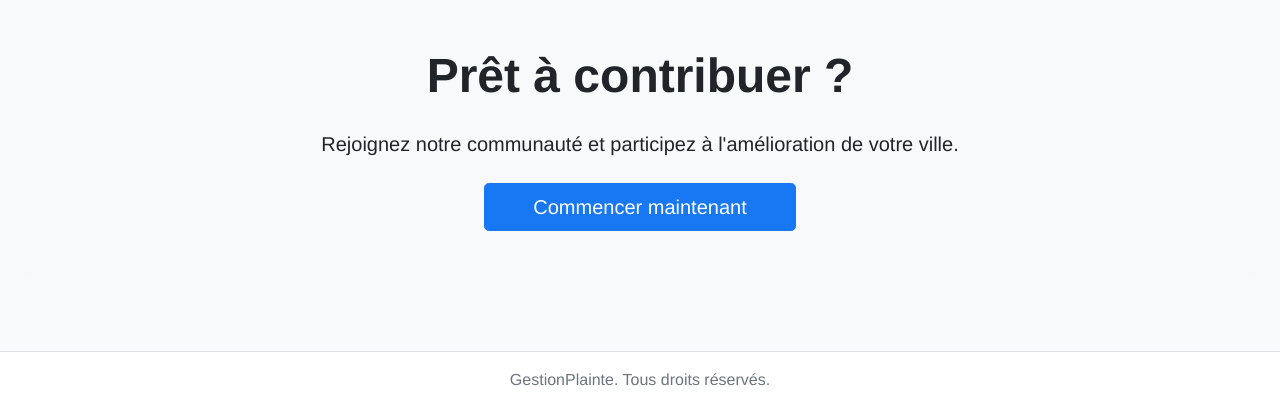
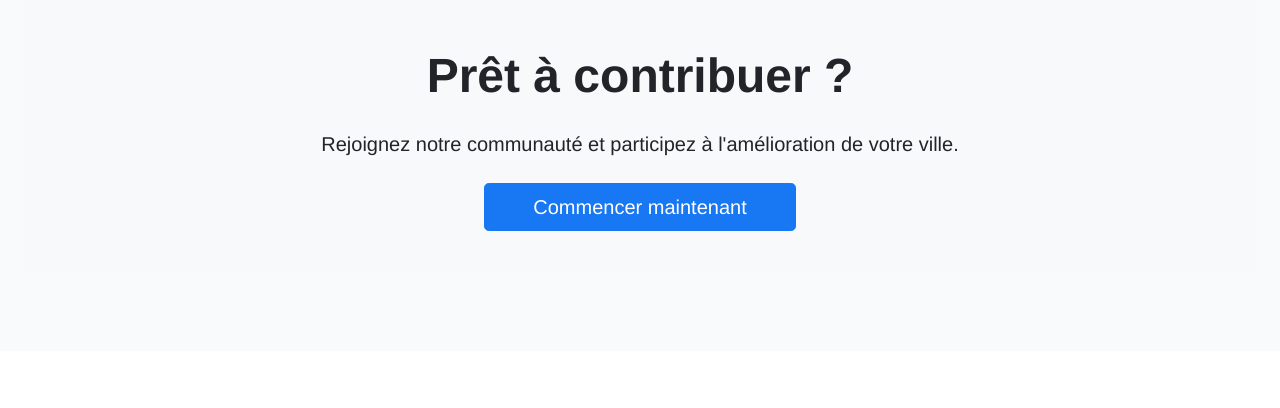
Before and after one commit to issabathily/GestionPlainteDjango, a Django app: page / in a window 1280 px wide. Shown: the part 1531-1939 px from the top of the page. After the commit the page ends 1762 px from the top, so only its background shows below. Run offline with Django 5.2, Linux system fonts and the light colour scheme.

Commit message:
Update pricipal.html

```diff
--- a/plaintes/templates/plaintes/pricipal.html
+++ b/plaintes/templates/plaintes/pricipal.html
@@ -130,12 +130,7 @@
         {% block content %}{% endblock %}
     </main>
 
-    <!-- Footer -->
-    <footer class="footer mt-auto py-3 bg-white border-top">
-        <div class="container text-center">
-            <span class="text-muted">  GestionPlainte. Tous droits réservés.</span>
-        </div>
-    </footer>
+
 
     <!-- Scripts -->
     <script src="https://cdn.jsdelivr.net/npm/bootstrap@5.1.3/dist/js/bootstrap.bundle.min.js"></script>
```
